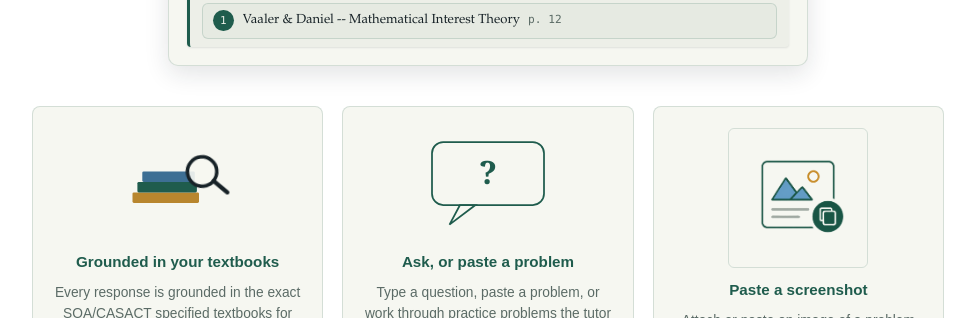
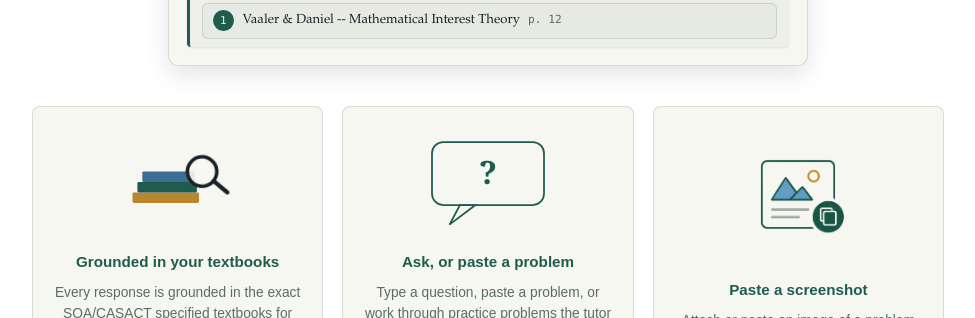
Before and after one commit to rlidgi/actuarial-exam-tutor, a Next.js app in the folder frontend/: page / in a window 1280 px wide. Shown: the part 820-1138 px from the top of the page, without its empty margins (152-1127 px from the left). Built offline with nearby package versions, Linux system fonts and the light colour scheme; no server answers.

Commit message:
Remove border/rounded-corner frame from the feature-card photo
Only .feature-illustration-photo had this -- the two SVG illustrations
next to it never had a border, so the photo stood out with a visible
frame the other two didn't have.

```diff
--- a/frontend/src/app/globals.css
+++ b/frontend/src/app/globals.css
@@ -296,8 +296,6 @@ body > * {
   margin: 0 auto 0.7rem;
 }
 .feature-illustration-photo {
-  border-radius: 6px;
-  border: 1px solid var(--rule);
   object-fit: cover;
 }
 .feature-title {
```
